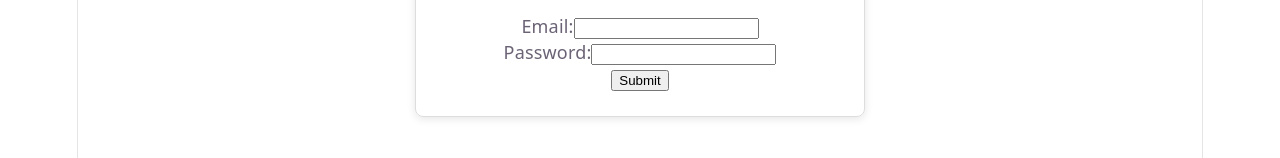
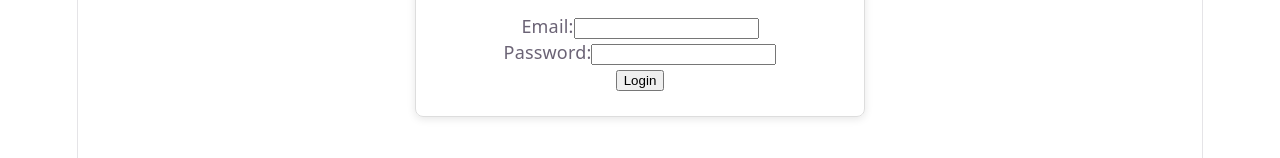
Before and after one commit to NyanBirds/paws-and-requests, a React app in the folder frontend/: page /login in a window 1280 px wide. Shown: the part 266-424 px from the top of the page. Built offline with nearby package versions, Linux system fonts and the light colour scheme; the HTML template or start-up script is replaced by a standard one.

Commit message:
fix: login is case insensitive

```diff
--- a/frontend/src/pages/LoginPage.jsx
+++ b/frontend/src/pages/LoginPage.jsx
@@ -45,7 +45,7 @@
                         required = {inputField.required}
                         onChange = {onChange}/>
                 ))}
-                <button type="submit">Submit</button>
+                <button type="submit">Login</button>
                 <p>{error.message}</p>
             </form>
         </Box>
--- a/frontend/src/pages/RegisterPage.jsx
+++ b/frontend/src/pages/RegisterPage.jsx
@@ -59,7 +59,7 @@
             <form onSubmit={onSubmit}>
                 {inputFields.map(toInputField)}
                 {shelterRegistration && shelterFields.map(toInputField)}
-                <button type="submit">Submit</button>
+                <button type="submit">Register</button>
                 <p>{error.message}</p>
             </form>
         </Box>
```
Also changed, not shown: 2 other files (tests, documents, lock files or other folders).
